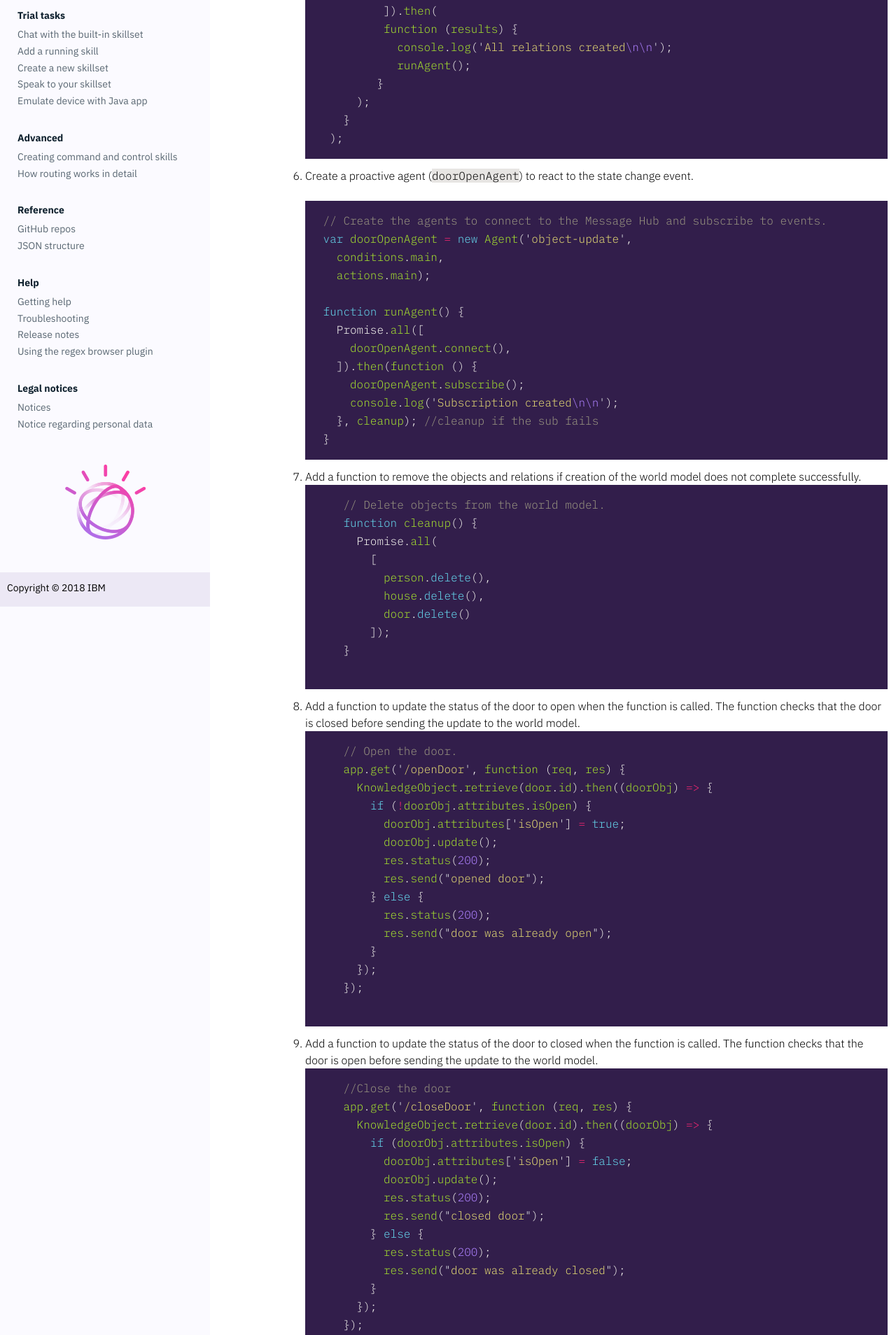
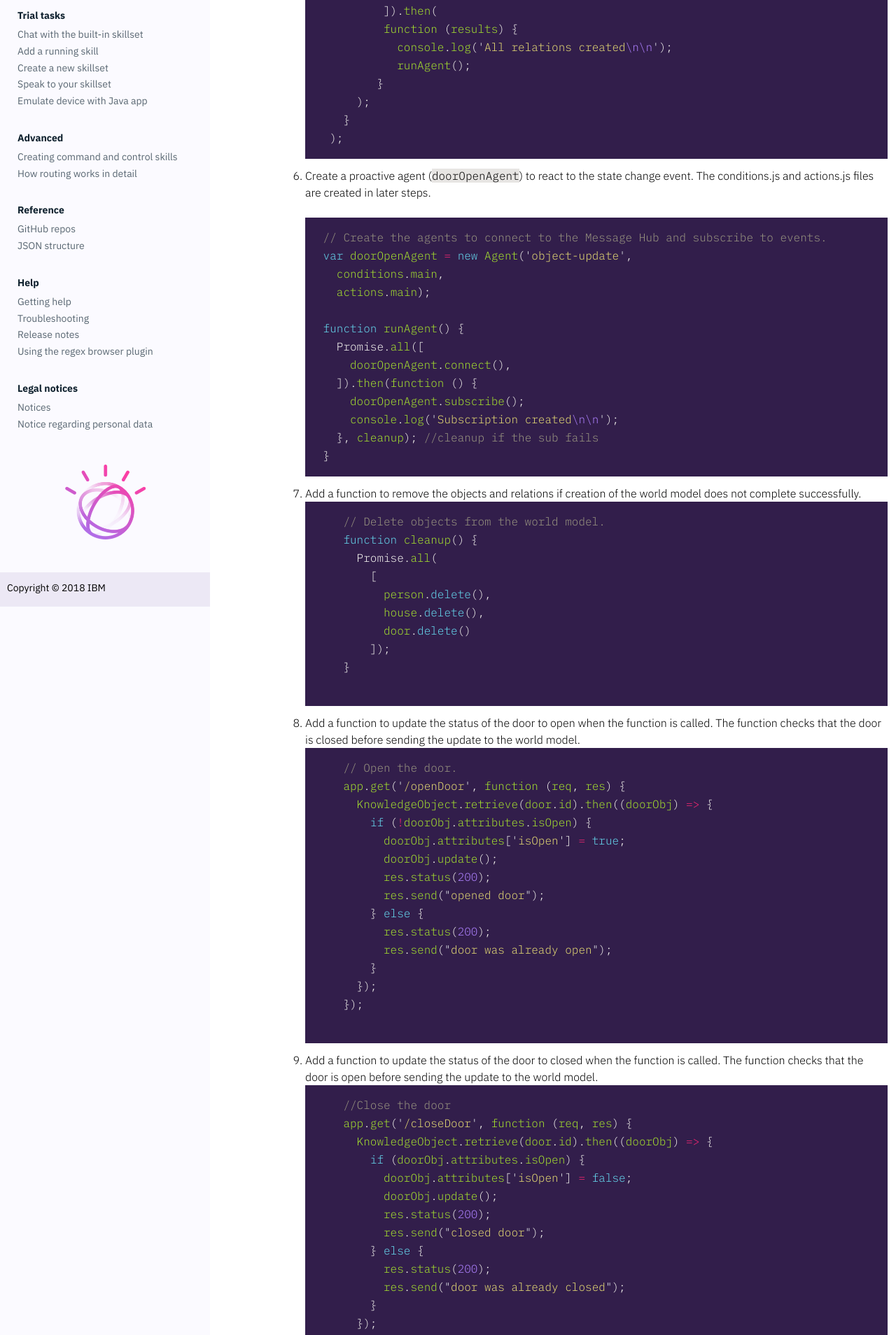
Before and after one commit to Watson-Personal-Assistant/developer, a Jekyll site: the page built from _content/knowledge/create-objects.md, in a window 1280 px wide. Shown: the part 2559-4467 px from the top of the page at 70% size. Built offline with Jekyll 4.4.1, drawn with Linux system fonts in a browser that asks for light colours; some web fonts are replaced.

Commit message:
Create contions.js and actions.js later

````diff
--- a/_content/knowledge/create-objects.md
+++ b/_content/knowledge/create-objects.md
@@ -98,7 +98,7 @@ Create a world model for John and his home.  Create an agent that subscribes to
         }
       );
     ```
-7. Create a proactive agent (`doorOpenAgent`) to react to the state change event.
+7. Create a proactive agent (`doorOpenAgent`) to react to the state change event.  The conditions.js and actions.js files are created in later steps.
     ```javascript
     // Create the agents to connect to the Message Hub and subscribe to events.
     var doorOpenAgent = new Agent('object-update',
````
